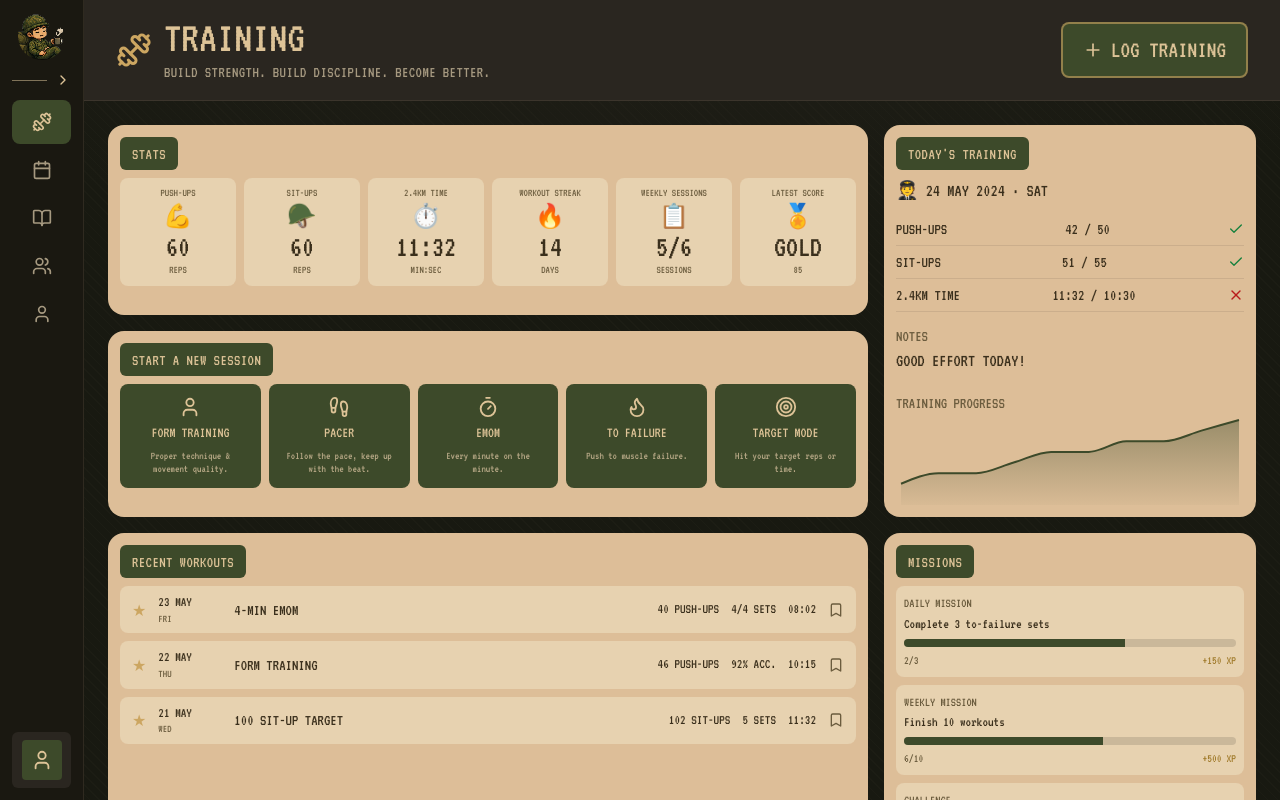
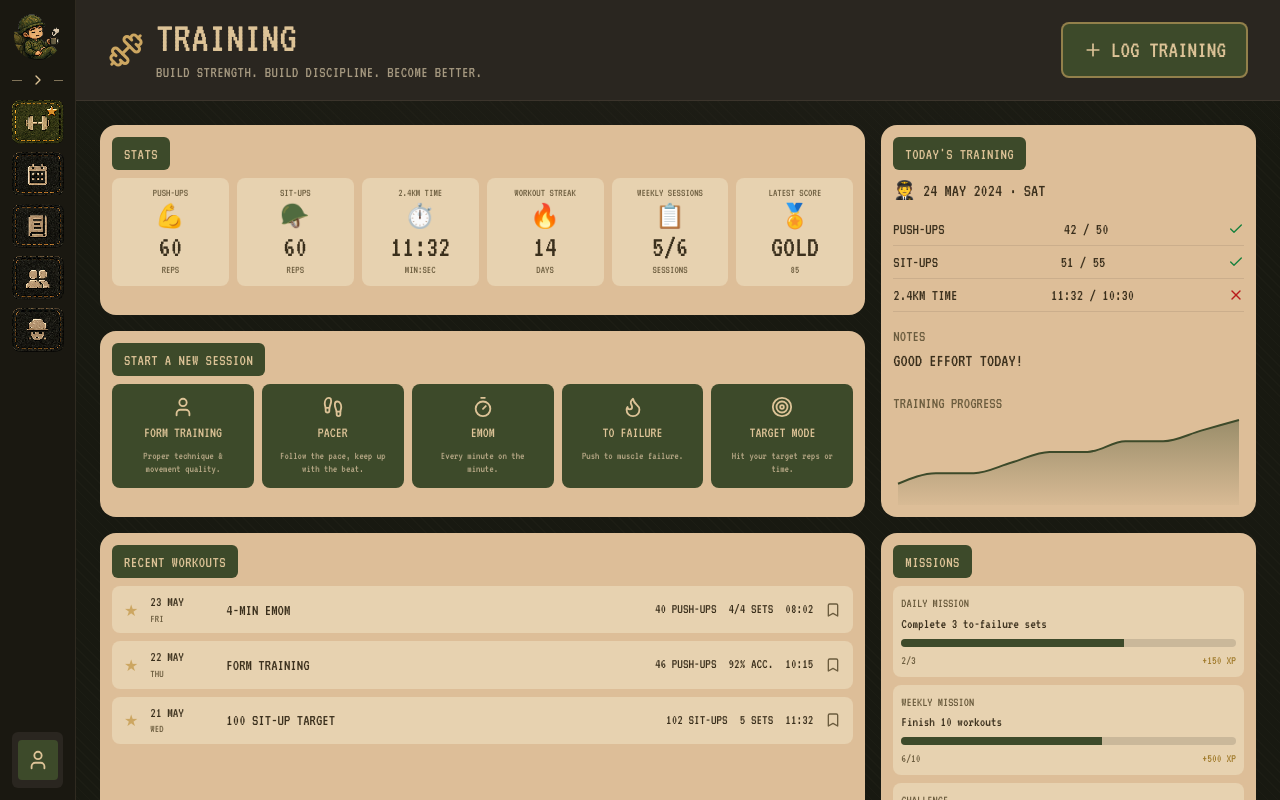
Before and after one commit to adriantanxy/chickenTaxi, a React (Vite) app: page / in a window 1280 px wide. Both pictures are taken after a click on the button 111 px from the left and 128 px from the top of the page. Built offline with nearby package versions, Linux system fonts and the light colour scheme.

Commit message:
style: sidebar tabs

```diff
--- a/index.html
+++ b/index.html
@@ -5,6 +5,8 @@
     <meta name="viewport" content="width=device-width, initial-scale=1.0" />
     <link rel="preconnect" href="https://fonts.googleapis.com" />
     <link rel="preconnect" href="https://fonts.gstatic.com" crossorigin />
+    <link rel="preload" href="/assets/sidebar/sidebar-tabs.png" as="image" />
+    <link rel="preload" href="/assets/sidebar/sidebar-tabs-closed.png" as="image" />
     <link href="https://fonts.googleapis.com/css2?family=VT323&display=swap" rel="stylesheet" />
     <title>Where Got Time</title>
   </head>
--- a/src/App.jsx
+++ b/src/App.jsx
@@ -1,29 +1,17 @@
-import { lazy, startTransition, Suspense, useState } from "react";
+import { startTransition, useState } from "react";
 import TrainingDashboard from "./pages/TrainingDashboard";
+import CalendarPage from "./pages/CalendarPage";
+import JournalPage from "./pages/JournalPage";
+import SquadPage from "./pages/SquadPage";
+import ShopPage from "./pages/ShopPage";
+import ProfileMain from "./pages/ProfileMain";
+import ProfileCustomizer from "./pages/ProfileCustomizer";
 import { DEFAULT_ROUTE, ROUTES } from "./routes";
-
-const CalendarPage = lazy(() => import("./pages/CalendarPage"));
-const JournalPage = lazy(() => import("./pages/JournalPage"));
-const SquadPage = lazy(() => import("./pages/SquadPage"));
-const ShopPage = lazy(() => import("./pages/ShopPage"));
-const ProfileMain = lazy(() => import("./pages/ProfileMain"));
-const ProfileCustomizer = lazy(() => import("./pages/ProfileCustomizer"));
 
 const PROFILE_VIEWS = Object.freeze({
   MAIN: "main",
   CUSTOMIZE: "customize",
 });
-
-function LoadingScreen() {
-  return (
-    <div
-      className="grid h-screen place-items-center"
-      style={{ background: "#181911", color: "#ddc397", fontFamily: "'VT323', monospace" }}
-    >
-      <span className="text-[28px]">LOADING...</span>
-    </div>
-  );
-}
 
 export default function App() {
   const [page, setPage] = useState(DEFAULT_ROUTE);
@@ -62,5 +50,5 @@ export default function App() {
       ),
   };
 
-  return <Suspense fallback={<LoadingScreen />}>{pages[page] ?? pages[DEFAULT_ROUTE]}</Suspense>;
+  return pages[page] ?? pages[DEFAULT_ROUTE];
 }
--- a/src/assets.js
+++ b/src/assets.js
@@ -21,6 +21,46 @@ export const ASSETS = {
     // dogtag: "/assets/icons/dogtag.png",
   },
 
+  // Sidebar sprite sheet matching the generated "default" and "selected"
+  // navigation-tab sheet. Put the PNG at this path, then adjust crop numbers
+  // here if the export differs.
+  sidebar: {
+    navTabs: {
+      src: "/assets/sidebar/sidebar-tabs.png",
+      sheetWidth: 1211,
+      sheetHeight: 825,
+      tabWidth: 534,
+      tabHeight: 129,
+      defaultX: 19,
+      selectedX: 656,
+      displayWidth: 185,
+      items: {
+        training: { y: 19 },
+        calendar: { y: 185 },
+        journal: { y: 351 },
+        squad: { y: 516 },
+        profile: { y: 682 },
+      },
+    },
+    navTabsClosed: {
+      src: "/assets/sidebar/sidebar-tabs-closed.png",
+      sheetWidth: 1448,
+      sheetHeight: 1086,
+      tabWidth: 229,
+      tabHeight: 194,
+      defaultX: 419,
+      selectedX: 799,
+      displayWidth: 52,
+      items: {
+        training: { y: 24 },
+        calendar: { y: 235 },
+        journal: { y: 444 },
+        squad: { y: 654 },
+        profile: { y: 864 },
+      },
+    },
+  },
+
   // Avatar paper-doll layers. Keep every PNG on the same canvas size.
   avatar: {
     // base: "/assets/avatar/base.png",
--- a/src/styles.css
+++ b/src/styles.css
@@ -26,6 +26,16 @@ button {
 .wgt-press:hover { transform: translateY(-2px); filter: brightness(1.07); }
 .wgt-press:active { transform: translateY(0) scale(0.985); }
 
+/* Sidebar tabs are painted plates, so hover should feel like selection, not lift. */
+.wgt-sidebar-tab-art {
+  background-position: var(--sidebar-tab-current-position);
+}
+
+.wgt-sidebar-tab:hover .wgt-sidebar-tab-art,
+.wgt-sidebar-tab:focus-visible .wgt-sidebar-tab-art {
+  background-position: var(--sidebar-tab-selected-position);
+}
+
 @media (prefers-reduced-motion: reduce) {
   .wgt-press { transition: none; }
   .wgt-press:hover { transform: none; }
--- a/src/ui.jsx
+++ b/src/ui.jsx
@@ -8,18 +8,20 @@ import {
   ChevronLeft,
   ChevronRight,
   Dumbbell,
+  Star,
   User,
   Users,
 } from "lucide-react";
 
 const SIDEBAR_STORAGE_KEY = "wgt-sidebar-collapsed";
+const READY_IMAGES = new Set();
 
 const NAV = [
-  { route: ROUTES.TRAINING, label: "TRAINING", icon: <Dumbbell size={20} /> },
-  { route: ROUTES.CALENDAR, label: "CALENDAR", icon: <CalIcon size={20} /> },
-  { route: ROUTES.JOURNAL, label: "JOURNAL", icon: <BookOpen size={20} /> },
-  { route: ROUTES.SQUAD, label: "SQUAD", icon: <Users size={20} /> },
-  { route: ROUTES.PROFILE, label: "PROFILE", icon: <User size={20} /> },
+  { route: ROUTES.TRAINING, assetKey: "training", label: "TRAINING", icon: <Dumbbell size={20} /> },
+  { route: ROUTES.CALENDAR, assetKey: "calendar", label: "CALENDAR", icon: <CalIcon size={20} /> },
+  { route: ROUTES.JOURNAL, assetKey: "journal", label: "JOURNAL", icon: <BookOpen size={20} /> },
+  { route: ROUTES.SQUAD, assetKey: "squad", label: "SQUAD", icon: <Users size={20} /> },
+  { route: ROUTES.PROFILE, assetKey: "profile", label: "PROFILE", icon: <User size={20} /> },
 ];
 
 function getInitialSidebarState() {
@@ -28,6 +30,63 @@ function getInitialSidebarState() {
   } catch {
     return false;
   }
+}
+
+function useImageReady(src) {
+  const [ready, setReady] = useState(() => Boolean(src && READY_IMAGES.has(src)));
+
+  useEffect(() => {
+    if (!src) {
+      setReady(false);
+      return undefined;
+    }
+
+    if (READY_IMAGES.has(src)) {
+      setReady(true);
+      return undefined;
+    }
+
+    let cancelled = false;
+    const img = new Image();
+    img.onload = () => {
+      READY_IMAGES.add(src);
+      if (!cancelled) setReady(true);
+    };
+    img.onerror = () => {
+      if (!cancelled) setReady(false);
+    };
+    img.src = src;
+
+    return () => {
+      cancelled = true;
+    };
+  }, [src]);
+
+  return ready;
+}
+
+function getSidebarTabArt(itemKey, active, collapsed) {
+  const sheet = collapsed ? ASSETS.sidebar?.navTabsClosed : ASSETS.sidebar?.navTabs;
+  const item = sheet?.items?.[itemKey];
+  if (!sheet || !item) return null;
+
+  const scale = sheet.displayWidth / sheet.tabWidth;
+  const defaultPosition = `${-sheet.defaultX * scale}px ${-item.y * scale}px`;
+  const selectedPosition = `${-sheet.selectedX * scale}px ${-item.y * scale}px`;
+
+  return {
+    width: sheet.displayWidth,
+    height: sheet.tabHeight * scale,
+    style: {
+      "--sidebar-tab-default-position": defaultPosition,
+      "--sidebar-tab-selected-position": selectedPosition,
+      "--sidebar-tab-current-position": active ? selectedPosition : defaultPosition,
+      backgroundImage: `url(${sheet.src})`,
+      backgroundRepeat: "no-repeat",
+      backgroundSize: `${sheet.sheetWidth * scale}px ${sheet.sheetHeight * scale}px`,
+      imageRendering: "pixelated",
+    },
+  };
 }
 
 export function Frame({ frame = "card", className = "", style = {}, children }) {
@@ -111,7 +170,24 @@ export function ActionButton({ icon, children, onClick }) {
   );
 }
 
-function NavItem({ icon, label, active, collapsed, onClick }) {
+function NavItem({ icon, label, itemKey, active, collapsed, useArt, onClick }) {
+  const tabArt = getSidebarTabArt(itemKey, active, collapsed);
+  const art = useArt ? tabArt : null;
+
+  if (art) {
+    return (
+      <button
+        aria-label={label}
+        title={collapsed ? label : undefined}
+        onClick={onClick}
+        className="wgt-sidebar-tab relative w-full overflow-hidden rounded-lg"
+        style={{ width: art.width, height: art.height }}
+      >
+        <span className="wgt-sidebar-tab-art absolute inset-0" style={art.style} />
+      </button>
+    );
+  }
+
   return (
     <button
       aria-label={label}
@@ -120,7 +196,10 @@ function NavItem({ icon, label, active, collapsed, onClick }) {
       className={`group flex h-11 w-full items-center rounded-lg transition-colors duration-150 ${
         collapsed ? "justify-center px-0" : "gap-3 px-4 text-left"
       }`}
-      style={active ? { background: C.green, color: C.textGold } : { color: C.textMuted }}
+      style={{
+        ...(active ? { background: C.green, color: C.textGold } : { color: C.textMuted }),
+        ...(tabArt ? { height: tabArt.height } : null),
+      }}
     >
       <span
         className="shrink-0 transition-transform duration-150 group-hover:scale-110"
@@ -129,9 +208,14 @@ function NavItem({ icon, label, active, collapsed, onClick }) {
         {icon}
       </span>
       {!collapsed && (
-        <span style={pixel} className="text-[18px] tracking-wide">
-          {label}
-        </span>
+        <>
+          <span style={pixel} className="text-[18px] tracking-wide">
+            {label}
+          </span>
+          {active && (
+            <Star size={15} className="ml-auto fill-current" style={{ color: C.gold }} />
+          )}
+        </>
       )}
     </button>
   );
@@ -165,6 +249,10 @@ function BrandMark({ collapsed }) {
 
 export function Sidebar({ active, onNavigate = () => {}, user }) {
   const [collapsed, setCollapsed] = useState(getInitialSidebarState);
+  const navSheet = ASSETS.sidebar?.navTabs;
+  const closedNavSheet = ASSETS.sidebar?.navTabsClosed;
+  const navArtReady = useImageReady(navSheet?.src);
+  const closedNavArtReady = useImageReady(closedNavSheet?.src);
 
   useEffect(() => {
     try {
@@ -176,8 +264,8 @@ export function Sidebar({ active, onNavigate = () => {}, user }) {
 
   return (
     <aside
-      className={`relative flex h-full shrink-0 flex-col overflow-hidden p-3 transition-[width] duration-300 ease-in-out ${
-        collapsed ? "w-[84px]" : "w-[224px]"
+      className={`relative flex h-full shrink-0 flex-col overflow-hidden p-3 transition-[width] duration-200 ease-out ${
+        collapsed ? "w-[76px]" : "w-[224px]"
       }`}
       style={{ background: C.sidebar, borderRight: `1px solid ${C.line}33` }}
     >
@@ -189,27 +277,27 @@ export function Sidebar({ active, onNavigate = () => {}, user }) {
         aria-label={collapsed ? "Expand sidebar" : "Collapse sidebar"}
         title={collapsed ? "Expand sidebar" : "Collapse sidebar"}
         onClick={() => setCollapsed((v) => !v)}
-        className="group my-3 flex items-center gap-2"
+        className="group my-3 flex w-full items-center gap-2"
       >
         <span className="h-px flex-1" style={{ background: C.line }} />
         <span
-          className="shrink-0 transition-all duration-200 group-hover:scale-125"
+          className="shrink-0 transition-colors duration-150"
           style={{ color: C.textGold }}
         >
           {collapsed ? <ChevronRight size={16} /> : <ChevronLeft size={16} />}
         </span>
-        {!collapsed && (
-          <span className="h-px flex-1" style={{ background: C.line }} />
-        )}
+        <span className="h-px flex-1" style={{ background: C.line }} />
       </button>
 
-      <nav className="flex flex-col gap-1">
+      <nav className={`flex flex-col items-center ${collapsed ? "gap-2" : "gap-1.5"}`}>
         {NAV.map((n) => (
           <NavItem
-            key={n.label}
+            key={n.route}
             {...n}
+            itemKey={n.assetKey}
             active={active === n.route}
             collapsed={collapsed}
+            useArt={collapsed ? closedNavArtReady : navArtReady}
             onClick={() => onNavigate(n.route)}
           />
         ))}
```
Also changed, not shown: public/assets/sidebar/sidebar-tabs-closed.png (added), public/assets/sidebar/sidebar-tabs.png (added).
